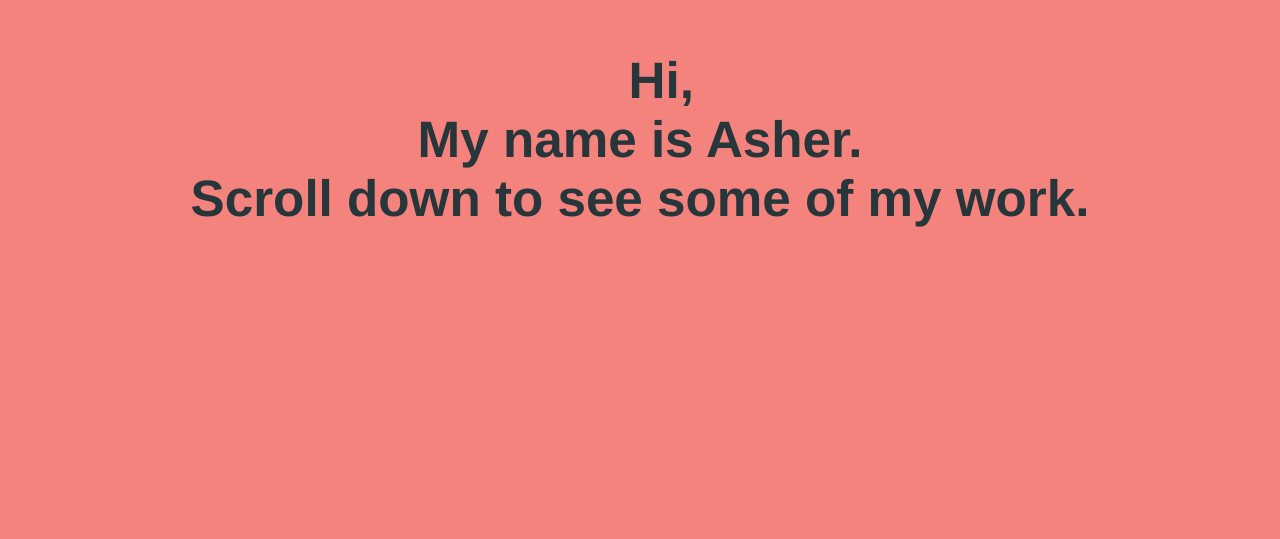
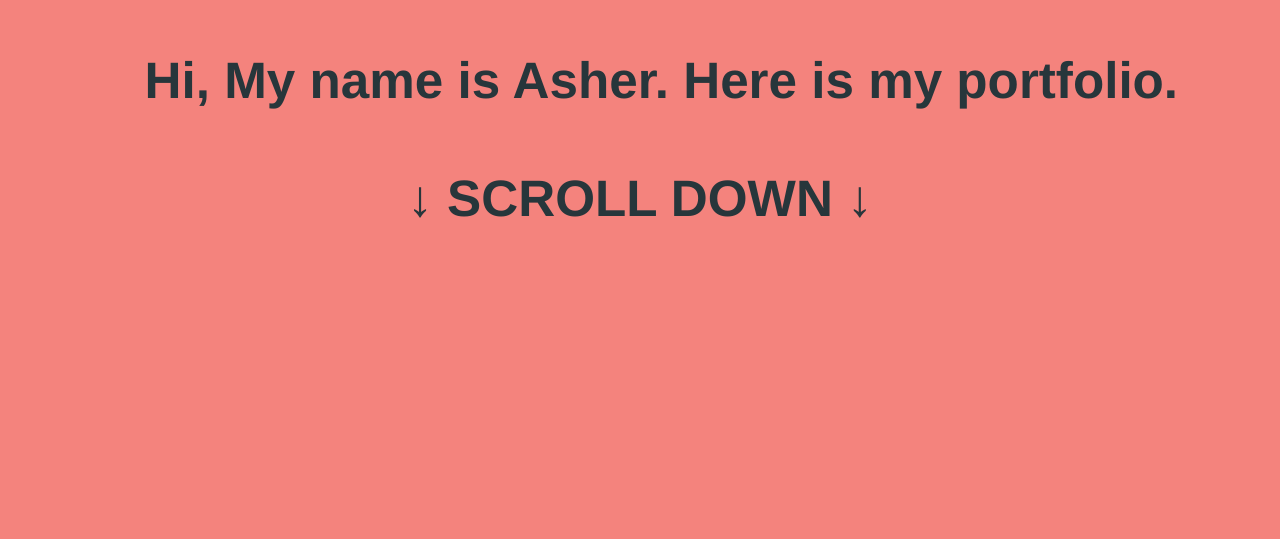
Before and after one commit to AsherFielder/CV, a plain HTML site: page index.html in a window 1280 px wide. Shown: the part 261-800 px from the top of the page. Drawn offline with Linux system fonts and the light colour scheme.

Commit message:
Update index.html

```diff
--- a/index.html
+++ b/index.html
@@ -10,7 +10,7 @@
 <body>
 
 	<section id="section01" class="demo">
-  <h2><strong>&nbsp; &nbsp;Hi,<br>My name is Asher.<br>Scroll down to see some of my work.</strong></h2><br><br>
+  <h2><strong>&nbsp; &nbsp;Hi, My name is Asher. Here is my portfolio.<br><br> &darr; SCROLL DOWN &darr;</strong></h2><br><br>
 
 </section><br><br><br><br><br>
 
```
